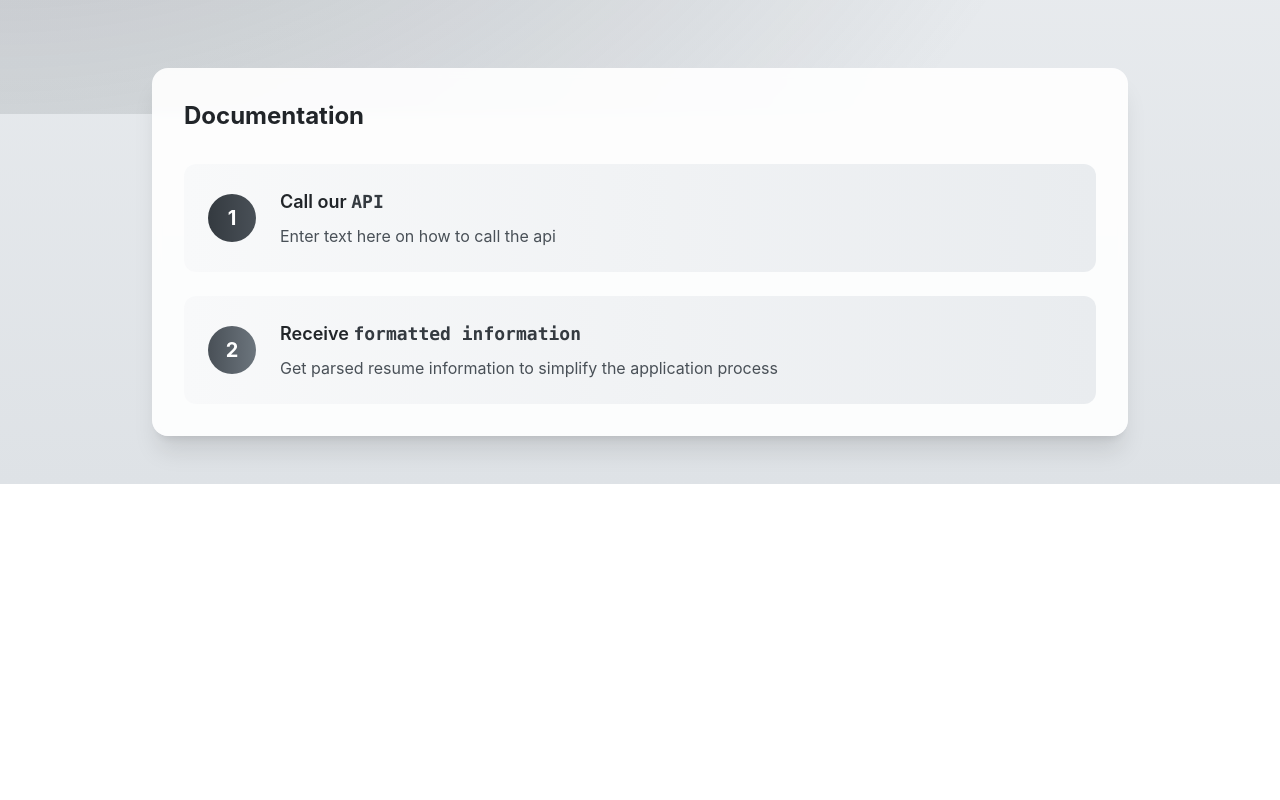
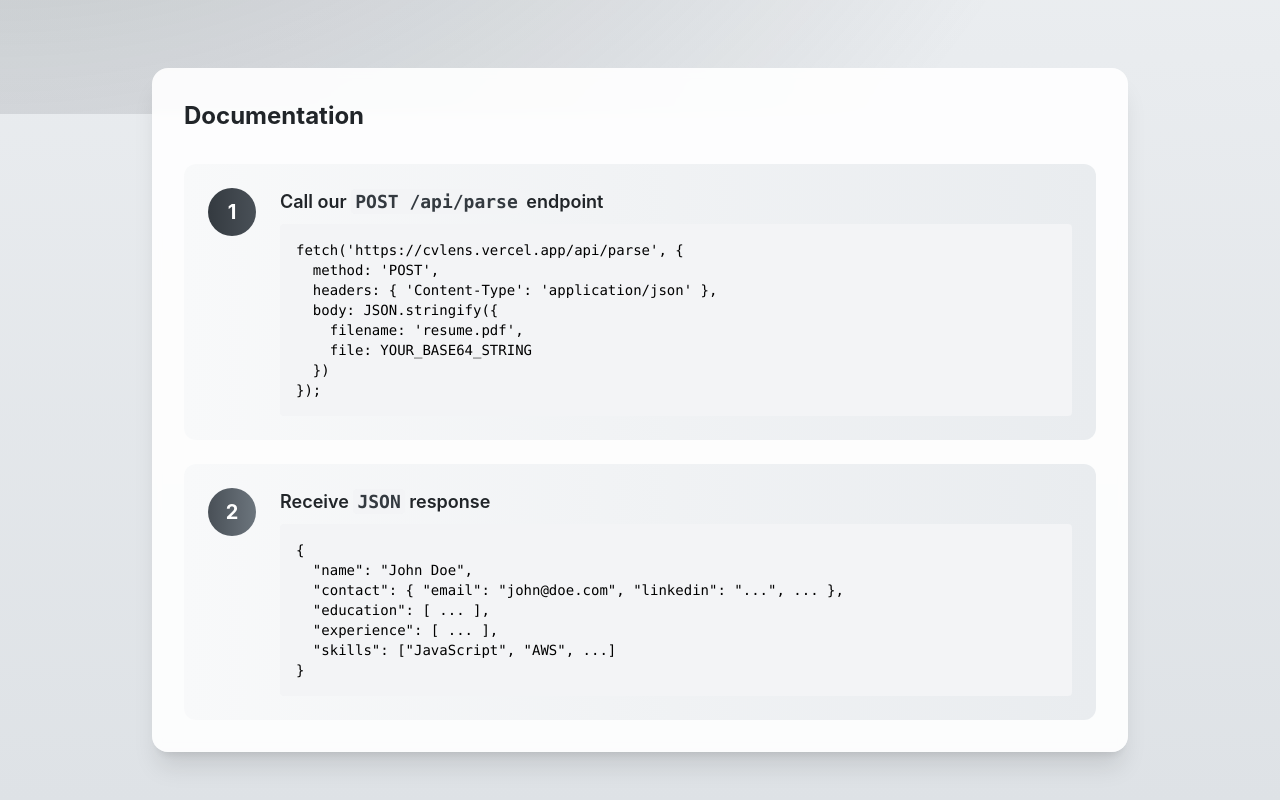
Before and after one commit to TaseskiCS/CVLens, a Next.js app in the folder frontend/: page /api-doc in a window 1280 px wide. Shown: the part 686-1486 px from the top of the page. Before the commit the page ends 1170 px from the top, so only its background shows below. Built offline with nearby package versions, Linux system fonts and the light colour scheme.

Commit message:
feat: add proxy api endpoint, serving our backend, and allowing any user to use our open api

```diff
--- a/frontend/app/api-doc/page.jsx
+++ b/frontend/app/api-doc/page.jsx
@@ -108,7 +108,6 @@ export default function Page() {
         </motion.div>
       </section>
 
-      {/* How It Works */}
       <section className="max-w-5xl mx-auto px-6 py-12">
       <motion.div
         initial="hidden"
@@ -126,33 +125,52 @@ export default function Page() {
           variants={staggerContainer}
           className="space-y-6"
         >
+          {/* Step 1: Call the API */}
           <motion.div
             variants={fadeIn}
-              className="p-6 bg-gradient-to-r from-[#f8f9fa] to-[#e9ecef] rounded-xl flex flex-col md:flex-row items-center gap-6"
+            className="p-6 bg-gradient-to-r from-[#f8f9fa] to-[#e9ecef] rounded-xl flex flex-col md:flex-row items-start gap-6"
           >
             <div className="flex-shrink-0 w-12 h-12 bg-gradient-to-r from-[#343a40] to-[#495057] rounded-full flex items-center justify-center text-white font-bold text-xl">
               1
             </div>
-              <div>
+            <div className="flex-1">
               <h3 className="text-lg font-semibold text-[#212529]">
-                  Call our <code className="text-[#343a40] font-semibold">API</code>
+                Call our <code className="text-[#343a40] font-mono bg-gray-100 px-1 py-0.5 rounded">POST /api/parse</code> endpoint
               </h3>
-                <p className="text-[#495057] mt-2">Enter text here on how to call the api</p>
+              <pre className="mt-2 font-mono text-sm bg-gray-100 p-4 rounded whitespace-pre-wrap">
+{`fetch('https://cvlens.vercel.app/api/parse', {
+  method: 'POST',
+  headers: { 'Content-Type': 'application/json' },
+  body: JSON.stringify({
+    filename: 'resume.pdf',
+    file: YOUR_BASE64_STRING
+  })
+});`}
+              </pre>
             </div>
           </motion.div>
 
+          {/* Step 2: Receive formatted information */}
           <motion.div
             variants={fadeIn}
-              className="p-6 bg-gradient-to-r from-[#f8f9fa] to-[#e9ecef] rounded-xl flex flex-col md:flex-row items-center gap-6"
+            className="p-6 bg-gradient-to-r from-[#f8f9fa] to-[#e9ecef] rounded-xl flex flex-col md:flex-row items-start gap-6"
           >
             <div className="flex-shrink-0 w-12 h-12 bg-gradient-to-r from-[#495057] to-[#6c757d] rounded-full flex items-center justify-center text-white font-bold text-xl">
               2
             </div>
-              <div>
+            <div className="flex-1">
               <h3 className="text-lg font-semibold text-[#212529]">
-                  Receive <code className="text-[#343a40] font-semibold">formatted information</code>
+                Receive <code className="text-[#343a40] font-mono bg-gray-100 px-1 py-0.5 rounded">JSON</code> response
               </h3>
-                <p className="text-[#495057] mt-2">Get parsed resume information to simplify the application process</p>
+              <pre className="mt-2 font-mono text-sm bg-gray-100 p-4 rounded whitespace-pre-wrap">
+{`{
+  "name": "John Doe",
+  "contact": { "email": "john@doe.com", "linkedin": "...", ... },
+  "education": [ ... ],
+  "experience": [ ... ],
+  "skills": ["JavaScript", "AWS", ...]
+}`}
+              </pre>
             </div>
           </motion.div>
         </motion.div>
--- /dev/null
+++ b/frontend/app/api/parse/route.js
@@ -0,0 +1,17 @@
+
+// this `parse` route is a proxy to our backend api allowing users to freely use our api
+// within our controlled environment!
+import { NextResponse } from 'next/server';
+
+export async function POST(request) {
+  const body = await request.json();
+
+  const upstream = await fetch(`${process.env.BACKEND_URL}/upload`, {
+    method: 'POST',
+    headers: { 'Content-Type': 'application/json' },
+    body: JSON.stringify(body),
+  });
+
+  const data = await upstream.json();
+  return NextResponse.json(data, { status: upstream.status });
+}
--- a/frontend/app/upload/page.jsx
+++ b/frontend/app/upload/page.jsx
@@ -93,10 +93,10 @@ export default function UploadPage() {
         }
 
         console.log("Sending payload:", payload) // Log the payload
-
+        console.log("Backend URL:", process.env.BACKEND_URL) // Log the backend URL
         try {
             setIsLoading(true)
-            const response = await fetch("http://localhost:8000/upload", {
+            const response = await fetch(`/api/parse`, {
                 method: "POST",
                 headers: {
                     "Content-Type": "application/json",
--- a/frontend/package.json
+++ b/frontend/package.json
@@ -10,6 +10,7 @@
     "lint": "next lint"
   },
   "dependencies": {
+    "@next/env": "^15.3.2",
     "framer-motion": "^12.5.0",
     "lucide-react": "^0.479.0",
     "next": "15.1.6",
```
Also changed, not shown: 1 other file (tests, documents, lock files or other folders). Lines whose indentation alone changed are shown as unchanged.
